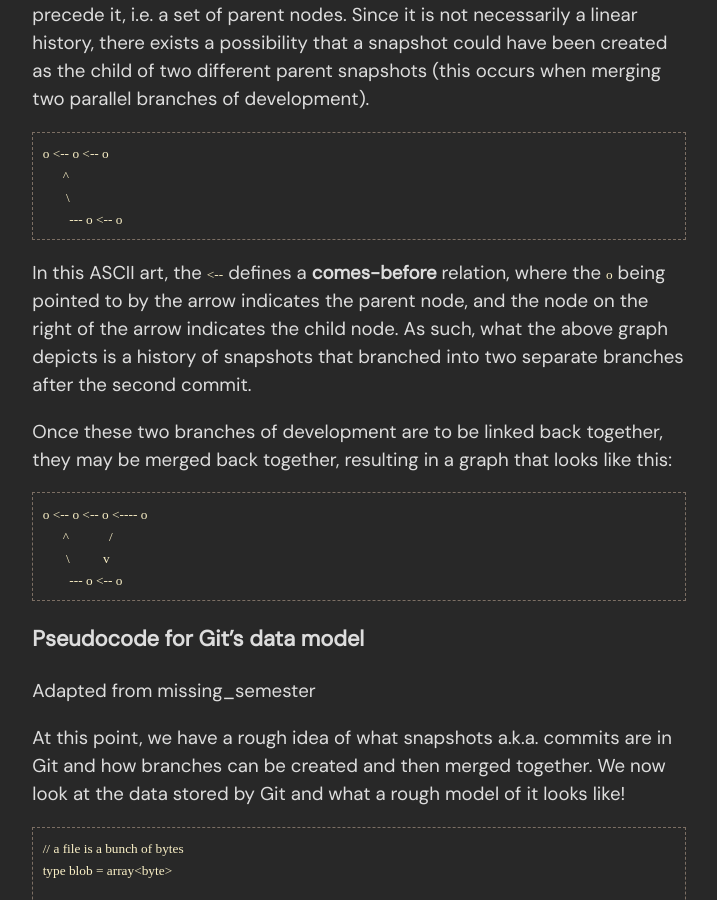
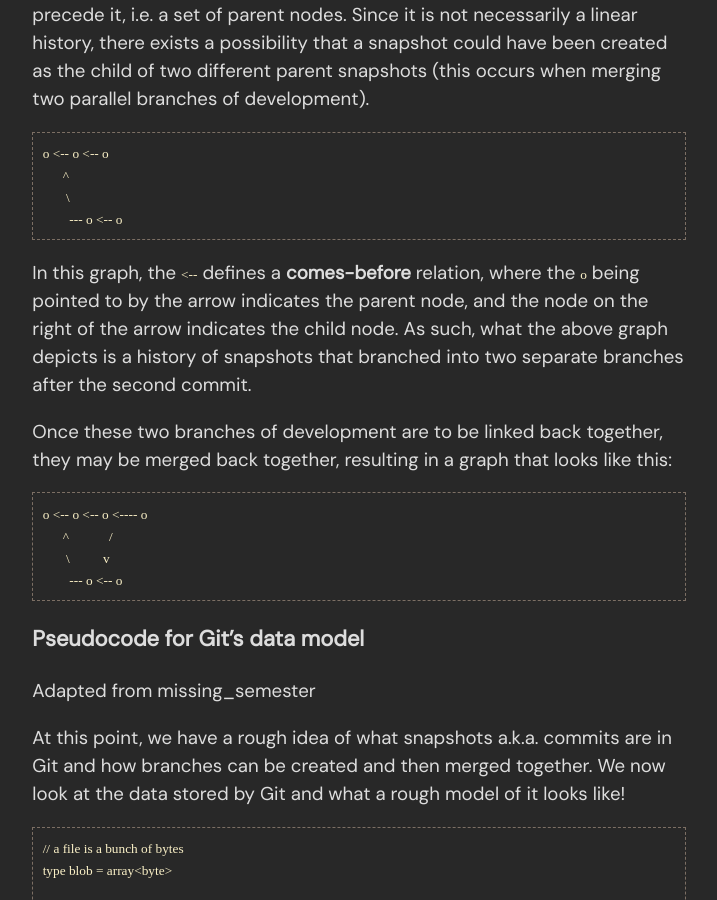
Before and after one commit to it5007/it5007.github.io, a Jekyll site: the page built from _posts/2022-08-24-git.md, in a window 1280 px wide and 900 px high, scrolled down 1968 px. Shown: the whole window, without its empty margins (281-998 px from the left). Built offline with Jekyll 4.4.1, drawn with Linux system fonts in a browser that asks for light colours; a style sheet for code colours, icons or effects is not loaded.

Commit message:
changed words

````diff
--- a/_posts/2022-08-24-git.md
+++ b/_posts/2022-08-24-git.md
@@ -83,7 +83,7 @@ o <-- o <-- o
         --- o <-- o
 ```
 
-In this ASCII art, the `<--` defines a **comes-before** relation, where the `o`
+In this graph, the `<--` defines a **comes-before** relation, where the `o`
 being pointed to by the arrow indicates the parent node, and the node on the
 right of the arrow indicates the child node. As such, what the above graph
 depicts is a history of snapshots that branched into two separate branches after
````
